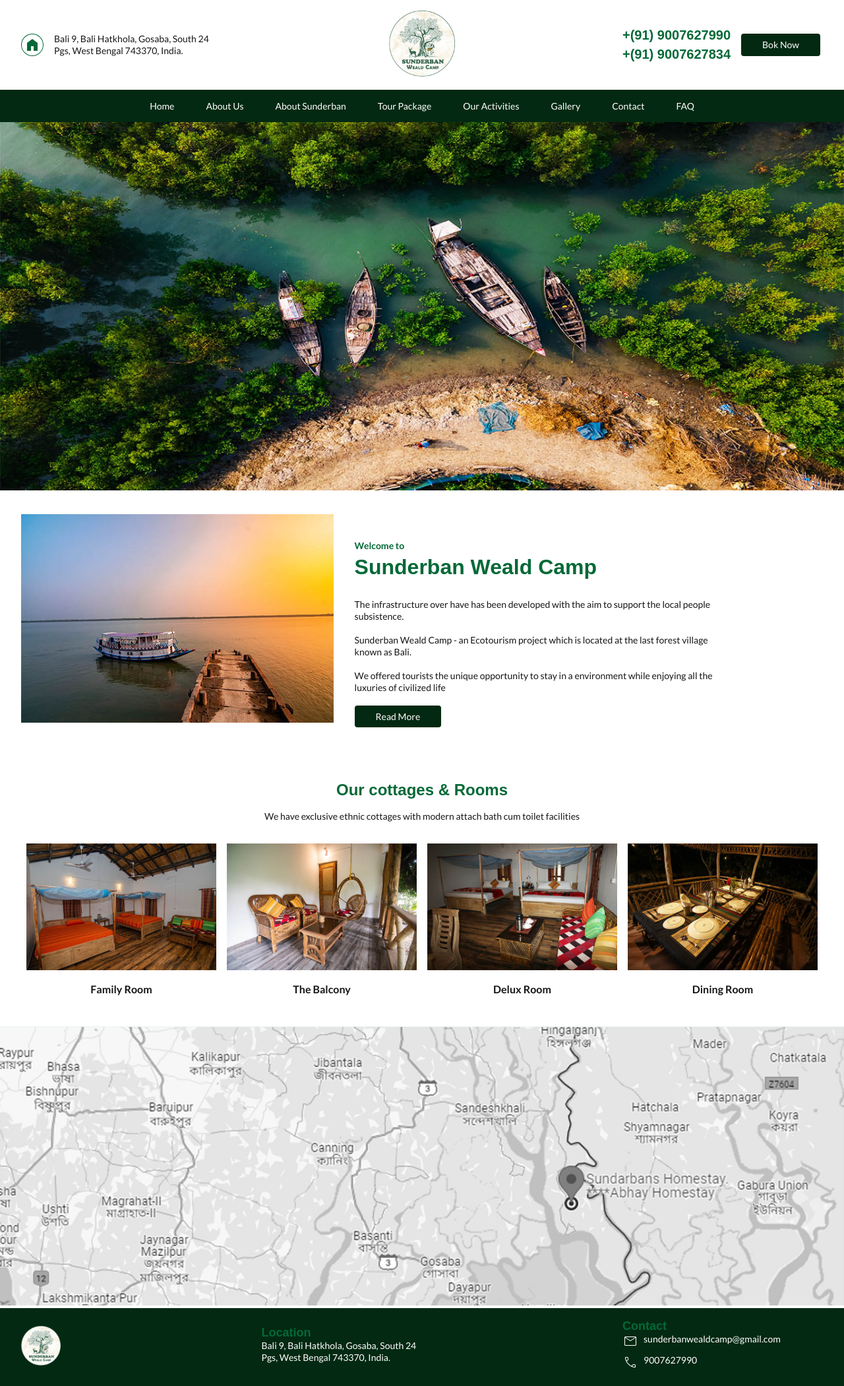
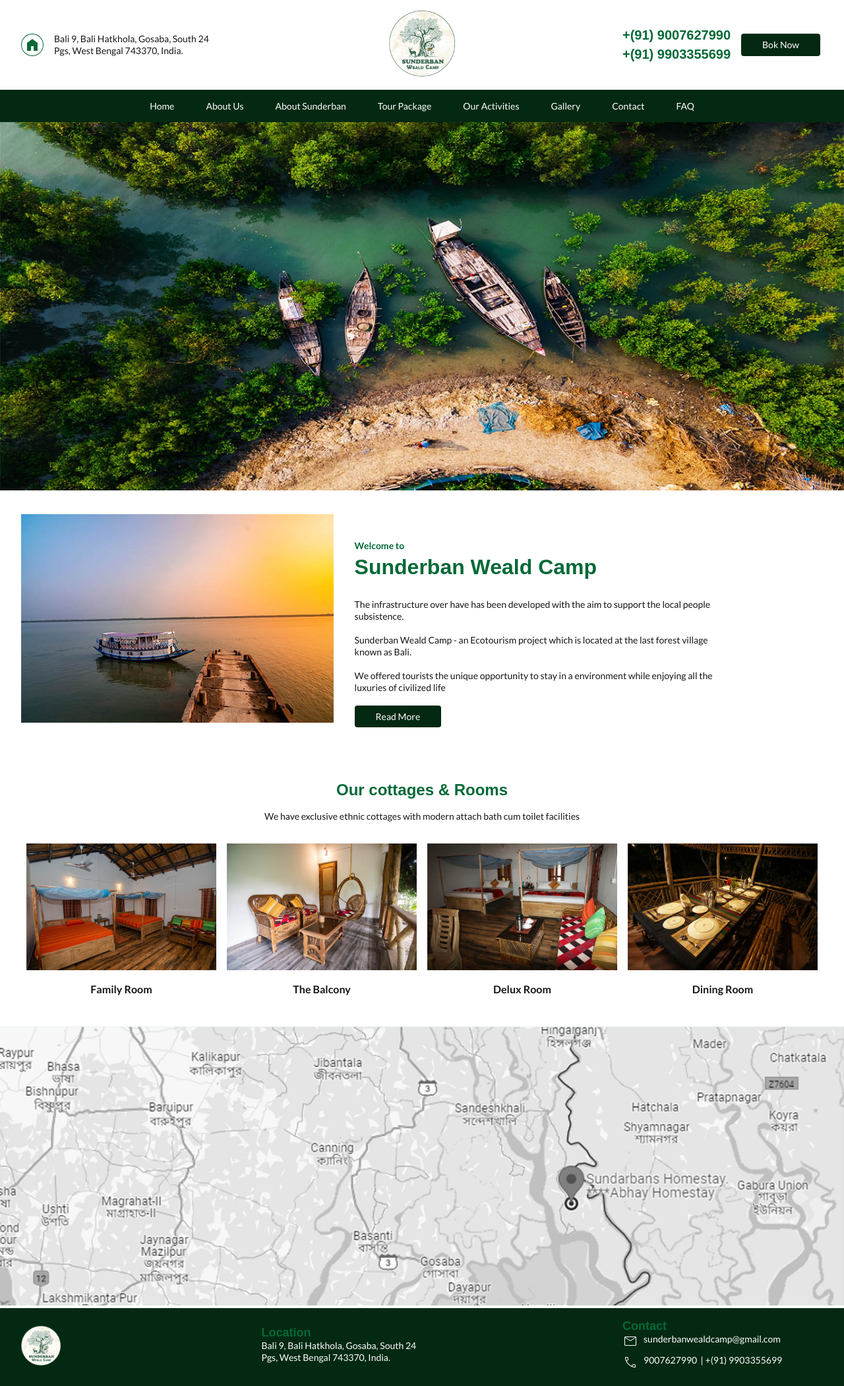
Before and after one commit to Sunderbanwealdcamp/sunderbanwealdcamp-frontend, a Next.js app: page / in a window 1280 px wide. Shown: the whole page at 66% size. Built offline with nearby package versions, Linux system fonts and the light colour scheme; a web font is replaced by a local one.

Commit message:
work for new changes

```diff
--- a/src/app/common/footer.js
+++ b/src/app/common/footer.js
@@ -12,7 +12,7 @@ export default function Footer() {
                 <div className="footerR">
                     <h4>Contact</h4>
                     <p><span className="material-symbols-outlined">mail</span> sunderbanwealdcamp@gmail.com</p>
-                    <p><span className="material-symbols-outlined">call</span> 9007627990</p>
+                    <p><span className="material-symbols-outlined">call</span> 9007627990  &nbsp;| +(91) 9903355699</p>
                 </div>
             </div>
         </div>
--- a/src/app/common/header.js
+++ b/src/app/common/header.js
@@ -21,7 +21,7 @@ export default function Header() {
                 <div className="hcolR">
                     <h3>
                         +(91) 9007627990
-                        <span>+(91) 9007627834</span>
+                        <span>+(91) 9903355699</span>
                     </h3>
                     <a href="/contact" className="btn-sm">Bok Now</a>
                     <span className="material-symbols-outlined showMob" onClick={()=>ToggleMenu()} >menu</span>
```
